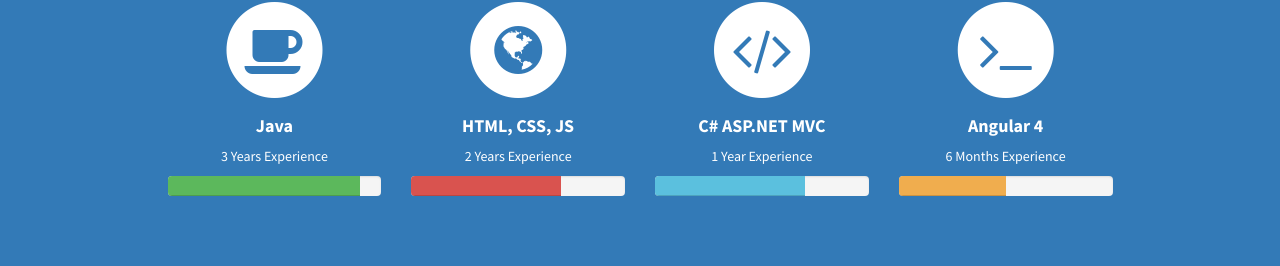
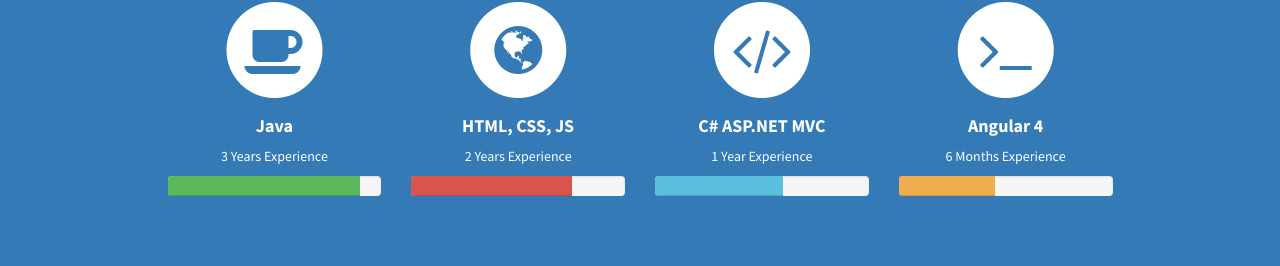
Before and after one commit to LukeCross/LukeCross.github.io, a plain HTML site: page index.html in a window 1280 px wide. Shown: the part 1162-1428 px from the top of the page. Drawn offline with Linux system fonts and the light colour scheme.

Commit message:
Updated progress bar percentages.

```diff
--- a/index.html
+++ b/index.html
@@ -119,7 +119,7 @@
                                 </h4>
                                 <p>2 Years Experience</p>
                                 <div class="progress">
-		                            <div class="progress-bar progress-bar-danger" role="progressbar" aria-valuenow="70" aria-valuemin="0" aria-valuemax="100" style="width: 70%"></div>
+		                            <div class="progress-bar progress-bar-danger" role="progressbar" aria-valuenow="70" aria-valuemin="0" aria-valuemax="100" style="width: 75%"></div>
 		                        </div>
                             </div>
                         </div>
@@ -134,7 +134,7 @@
                                 </h4>
                                 <p>1 Year Experience</p>
                                 <div class="progress">
-		                            <div class="progress-bar progress-bar-info" role="progressbar" aria-valuenow="70" aria-valuemin="0" aria-valuemax="100" style="width: 70%"></div>
+		                            <div class="progress-bar progress-bar-info" role="progressbar" aria-valuenow="70" aria-valuemin="0" aria-valuemax="100" style="width: 60%"></div>
 		                        </div>
                             </div>
                         </div>
@@ -149,7 +149,7 @@
                                 </h4>
                                 <p>6 Months Experience</p>
                                 <div class="progress">
-		                            <div class="progress-bar progress-bar-warning" role="progressbar" aria-valuenow="50" aria-valuemin="0" aria-valuemax="100" style="width: 50%"></div>
+		                            <div class="progress-bar progress-bar-warning" role="progressbar" aria-valuenow="50" aria-valuemin="0" aria-valuemax="100" style="width: 45%"></div>
 		                        </div>
                             </div>
                         </div>
```
